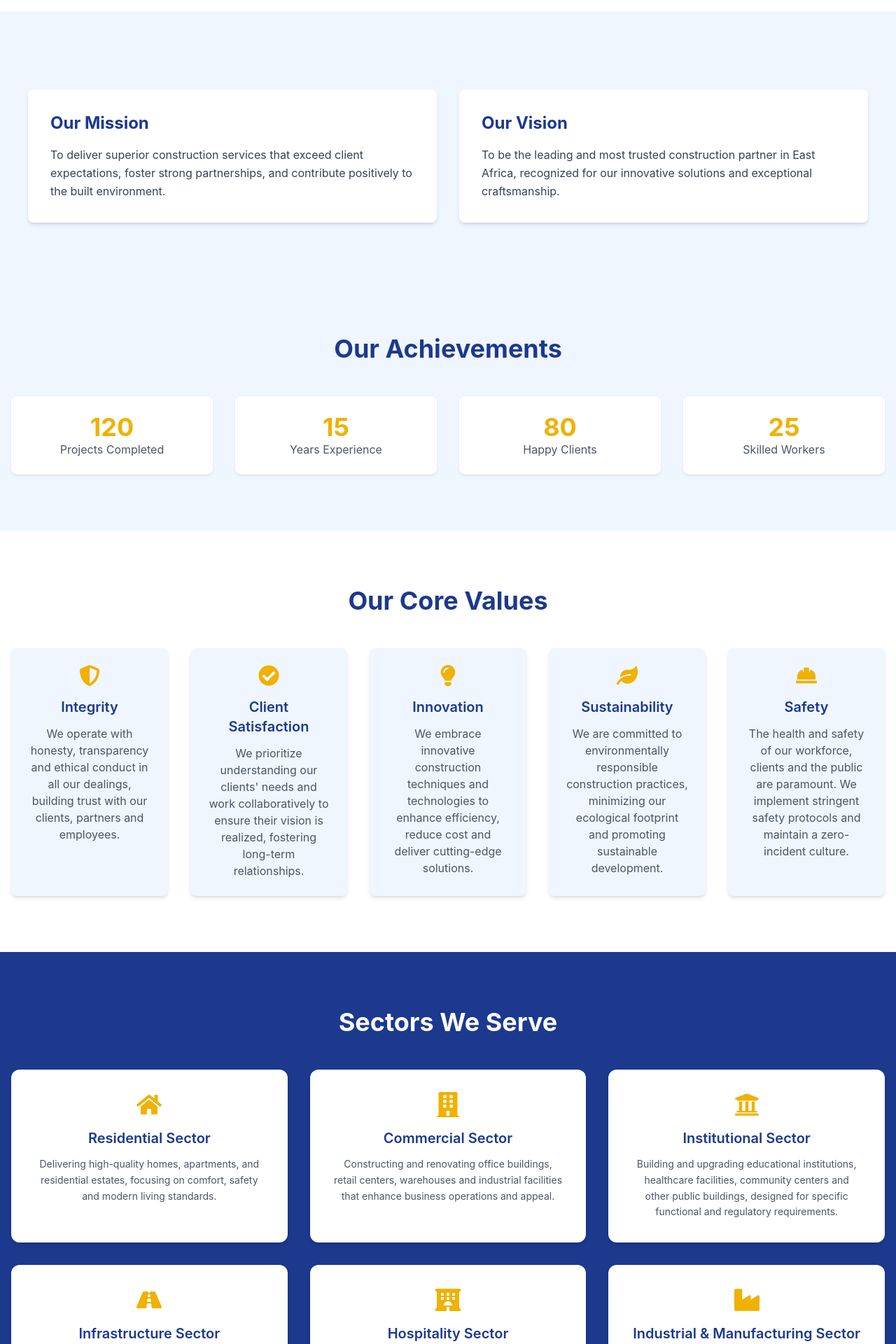
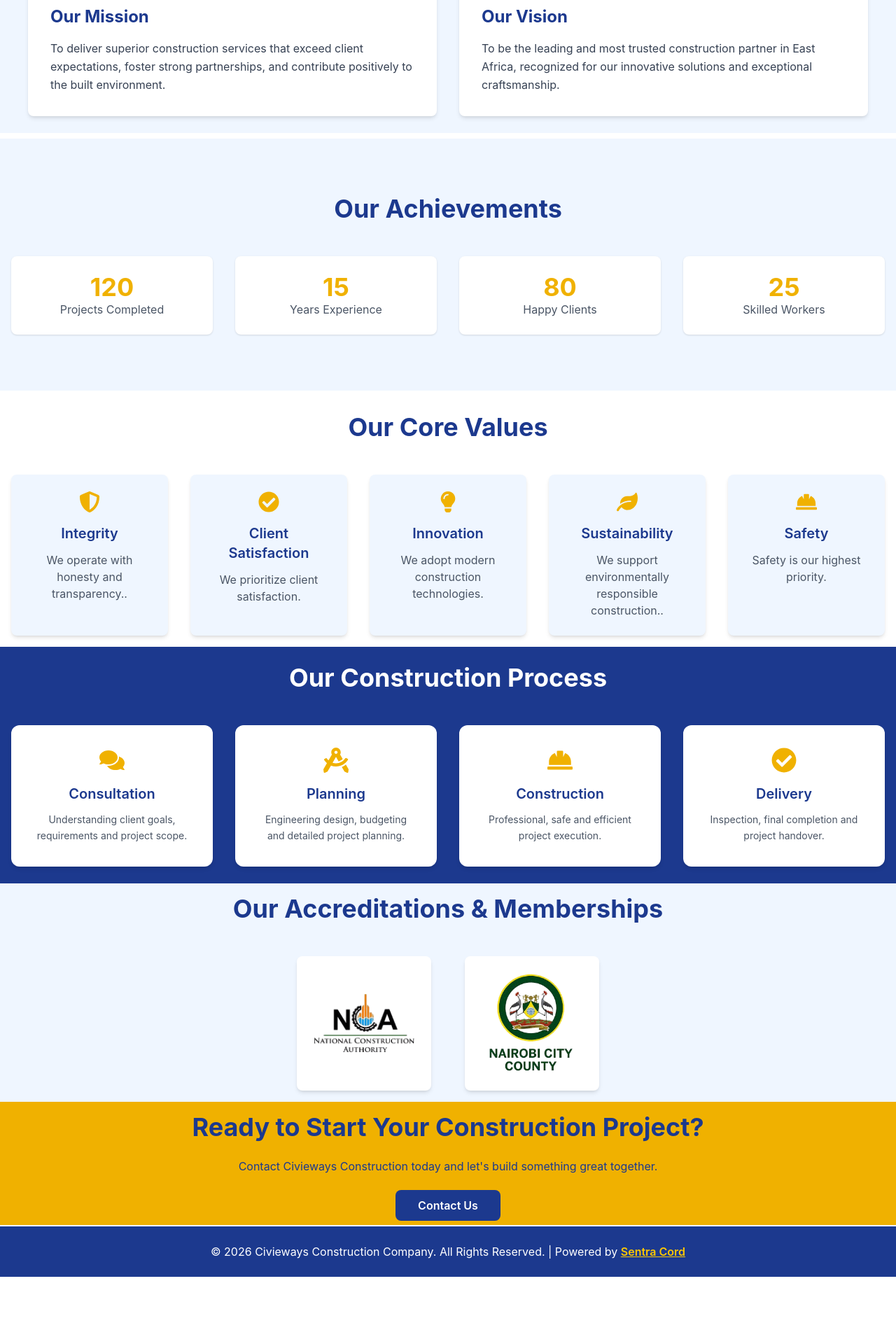
Before and after one commit to Yvonne-muthoni/Civieways-Construction-1, a React (Vite) app: page /about in a window 1280 px wide. Shown: the part 820-2740 px from the top of the page at 70% size. After the commit the page ends 2644 px from the top, so only its background shows below. Built offline with nearby package versions, Linux system fonts and the light colour scheme.

Commit message:
About updates

```diff
--- a/src/components/Stats.jsx
+++ b/src/components/Stats.jsx
@@ -45,7 +45,7 @@ function StatCard({ stat, index }) {
 
 export default function Stats() {
   return (
-    <section className="py-20 bg-blue-50">
+    <section className="py-20 bg-blue-50 mt-2">
       <div className="max-w-7xl mx-auto px-4 text-center">
 
         <h2 className="text-3xl md:text-4xl font-bold text-blue-900 mb-12">
--- a/src/pages/About.jsx
+++ b/src/pages/About.jsx
@@ -6,12 +6,8 @@ import {
   FaLightbulb,
   FaHardHat,
   FaLeaf,
-  FaHome,
-  FaBuilding,
-  FaUniversity,
-  FaRoad,
-  FaHotel,
-  FaIndustry,
+  FaComments,
+  FaDraftingCompass
 } from "react-icons/fa";
 
 export default function About() {
@@ -51,7 +47,7 @@ export default function About() {
 
 </section>
       {/* Company Introduction */}
-      <section className="py-20 bg-white">
+      <section className="py-6 bg-white">
         <div className="max-w-7xl mx-auto px-4 grid md:grid-cols-2 gap-12 items-center">
 
           <motion.img
@@ -73,11 +69,9 @@ export default function About() {
             <h2 className="text-3xl font-bold text-blue-900 mb-6">Who We Are</h2>
 
             <p className="text-gray-700 mb-4 leading-relaxed">
-              Civieways Construction Limited is a reputable and dynamic construction
-              firm dedicated to delivering high-quality building, renovation and
-              infrastructure solutions. Based in Kenya, we bring a wealth of expertise
-              to every project, ensuring timely completion, cost efficiency and
-              adherence to the highest standards of safety and quality.
+              Civieways Construction Ltd is a trusted Kenyan construction company specializing in residential, commercial and infrastructure development.
+              Our team of engineers, architects and construction professionals deliver projects built with durability, safety and efficiency. From planning and design to project execution, we ensure every project meets the highest construction standards.
+
             </p>
 
             <p className="text-gray-700 leading-relaxed">
@@ -91,8 +85,8 @@ export default function About() {
       </section>
 
       {/* Mission & Vision */}
-      <section className="py-20 bg-blue-50">
-        <div className="max-w-7xl mx-auto px-10 grid md:grid-cols-2 gap-8 mt-8">
+      <section className="py-6 mt-12 bg-blue-50">
+        <div className="max-w-7xl mx-auto px-10 grid md:grid-cols-2 gap-8 ">
 
           <motion.div
             whileHover={{ scale: 1.05 }}
@@ -125,7 +119,7 @@ export default function About() {
       <Stats />
 
       {/* Core Values */}
-      <section className="py-20 bg-white">
+      <section className="py-4 mt-4  bg-white">
         <div className="max-w-7xl mx-auto px-4 text-center">
           <h2 className="text-3xl md:text-4xl font-bold text-blue-900 mb-12">
             Our Core Values
@@ -136,27 +130,27 @@ export default function About() {
               {
                 icon: <FaShieldAlt />,
                 title: "Integrity",
-                desc: "We operate with honesty, transparency and ethical conduct in all our dealings, building trust with our clients, partners and employees.",
+                desc: "We operate with honesty and transparency..",
               },
               {
                 icon: <FaCheckCircle />,
                 title: "Client Satisfaction",
-                desc: "We prioritize understanding our clients' needs and work collaboratively to ensure their vision is realized, fostering long-term relationships.",
+                desc: "We prioritize client satisfaction.",
               },
               {
                 icon: <FaLightbulb />,
                 title: "Innovation",
-                desc: "We embrace innovative construction techniques and technologies to enhance efficiency, reduce cost and deliver cutting-edge solutions.",
+                desc: "We adopt modern construction technologies.",
               },
               {
                 icon: <FaLeaf />,
                 title: "Sustainability",
-                desc: "We are committed to environmentally responsible construction practices, minimizing our ecological footprint and promoting sustainable development.",
+                desc: "We support environmentally responsible construction..",
               },
               {
                 icon: <FaHardHat />,
                 title: "Safety",
-                desc: "The health and safety of our workforce, clients and the public are paramount. We implement stringent safety protocols and maintain a zero-incident culture.",
+                desc: "Safety is our highest priority.",
               },
             ].map((value, index) => (
               <motion.div
@@ -177,105 +171,69 @@ export default function About() {
         </div>
       </section>
 
-      {/* Sectors We Serve */}
-      <section className="py-20 bg-blue-900 text-white">
+      {/* Our Construction Process */}
+<section className="py-6 bg-blue-900 text-white">
   <div className="max-w-7xl mx-auto px-4 text-center">
-          <h2 className="text-3xl md:text-4xl font-bold mb-12">Sectors We Serve</h2>
 
-          <div className="grid md:grid-cols-2 lg:grid-cols-3 gap-8">
+    <h2 className="text-3xl md:text-4xl font-bold mb-12">
+      Our Construction Process
+    </h2>
+
+    <div className="grid md:grid-cols-2 lg:grid-cols-4 gap-8">
+
       {[
         {
-                icon: <FaHome />,
-                title: "Residential Sector",
-                desc: "Delivering high-quality homes, apartments, and residential estates, focusing on comfort, safety and modern living standards.",
+          icon: <FaComments />,
+          title: "Consultation",
+          desc: "Understanding client goals, requirements and project scope.",
         },
         {
-                icon: <FaBuilding />,
-                title: "Commercial Sector",
-                desc: "Constructing and renovating office buildings, retail centers, warehouses and industrial facilities that enhance business operations and appeal.",
+          icon: <FaDraftingCompass />,
+          title: "Planning",
+          desc: "Engineering design, budgeting and detailed project planning.",
         },
         {
-                icon: <FaUniversity />,
-                title: "Institutional Sector",
-                desc: "Building and upgrading educational institutions, healthcare facilities, community centers and other public buildings, designed for specific functional and regulatory requirements.",
+          icon: <FaHardHat />,
+          title: "Construction",
+          desc: "Professional, safe and efficient project execution.",
         },
         {
-                icon: <FaRoad />,
-                title: "Infrastructure Sector",
-                desc: "Contributing to essential public works through the construction of roads, highways, earthworks and comprehensive drainage systems.",
+          icon: <FaCheckCircle />,
+          title: "Delivery",
+          desc: "Inspection, final completion and project handover.",
         },
-              {
-                icon: <FaHotel />,
-                title: "Hospitality Sector",
-                desc: "Developing and renovating hotels, resorts, restaurants and leisure facilities, creating inviting and functional spaces for guests and operations.",
-              },
-              {
-                icon: <FaIndustry />,
-                title: "Industrial & Manufacturing Sector",
-                desc: "Constructing specialized facilities such as factories and production plants.",
-              },
-            ].map((sector, index) => (
+      ].map((step, index) => (
         <motion.div
           key={index}
-                whileHover={{ y: -12, scale: 1.03 }}
-                initial={{ opacity: 0, y: 60 }}
-                whileInView={{ opacity: 1, y: 0 }}
-                viewport={{ once: true }}
-                transition={{ delay: index * 0.15 }}
-                className="group bg-white p-8 rounded-xl shadow-md hover:shadow-2xl transition duration-300"
-              >
-                <div className="text-yellow-500 text-4xl mb-4 flex justify-center group-hover:scale-110 transition">
-                  {sector.icon}
-                </div>
-                <h4 className="text-xl font-semibold text-blue-900 mb-3">{sector.title}</h4>
-                <p className="text-gray-600 leading-relaxed text-sm">{sector.desc}</p>
-              </motion.div>
-            ))}
-          </div>
-        </div>
-      </section>
-
-      {/* Why Choose Civieways */}
-      <section className="py-20 bg-white">
-        <div className="max-w-7xl mx-auto px-4 text-center">
-          <h2 className="text-3xl md:text-4xl font-bold text-blue-900 mb-12">Why Choose Civieways</h2>
-
-          <div className="grid md:grid-cols-3 gap-8">
-            {[
-              {
-                title: "Quality Construction",
-                desc: "Our team delivers durable and reliable structures, meeting the highest construction standards.",
-              },
-              {
-                title: "Professional Team",
-                desc: "Experienced engineers, architects, and skilled workers ensuring excellence in every project.",
-              },
-              {
-                title: "Timely Delivery",
-                desc: "We complete projects on schedule without compromising quality, respecting client deadlines.",
-              },
-            ].map((item, index) => (
-              <motion.div
-                key={index}
-                whileHover={{ y: -10 }}
+          whileHover={{ y: -10, scale: 1.03 }}
           initial={{ opacity: 0, y: 60 }}
           whileInView={{ opacity: 1, y: 0 }}
           viewport={{ once: true }}
           transition={{ delay: index * 0.2 }}
-                className="p-6 shadow-md rounded-lg"
+          className="bg-white p-8 rounded-xl shadow-md hover:shadow-xl transition"
         >
-                <h4 className="text-xl font-semibold text-yellow-500 mb-4">{item.title}</h4>
-                <p className="text-gray-600">{item.desc}</p>
+          <div className="text-yellow-500 text-4xl mb-4 flex justify-center">
+            {step.icon}
+          </div>
+
+          <h4 className="text-xl font-semibold text-blue-900 mb-3">
+            {step.title}
+          </h4>
+
+          <p className="text-gray-600 text-sm leading-relaxed">
+            {step.desc}
+          </p>
+
         </motion.div>
       ))}
+
     </div>
+
   </div>
 </section>
 
-
-
        {/* Accreditation & Memberships */}
-<section className="py-20 bg-blue-50">
+<section className="py-4 bg-blue-50">
   <div className="max-w-7xl mx-auto px-4 text-center">
     <h2 className="text-3xl md:text-4xl font-bold text-blue-900 mb-12">
       Our Accreditations & Memberships
@@ -321,7 +279,7 @@ export default function About() {
 
 
       {/* Call To Action */}
-      <section className="py-20 bg-yellow-500 text-center">
+      <section className="py-4 bg-yellow-500 text-center">
         <h2 className="text-3xl md:text-4xl font-bold text-blue-900 mb-6">
           Ready to Start Your Construction Project?
         </h2>
```
Lines whose indentation alone changed are shown as unchanged.
